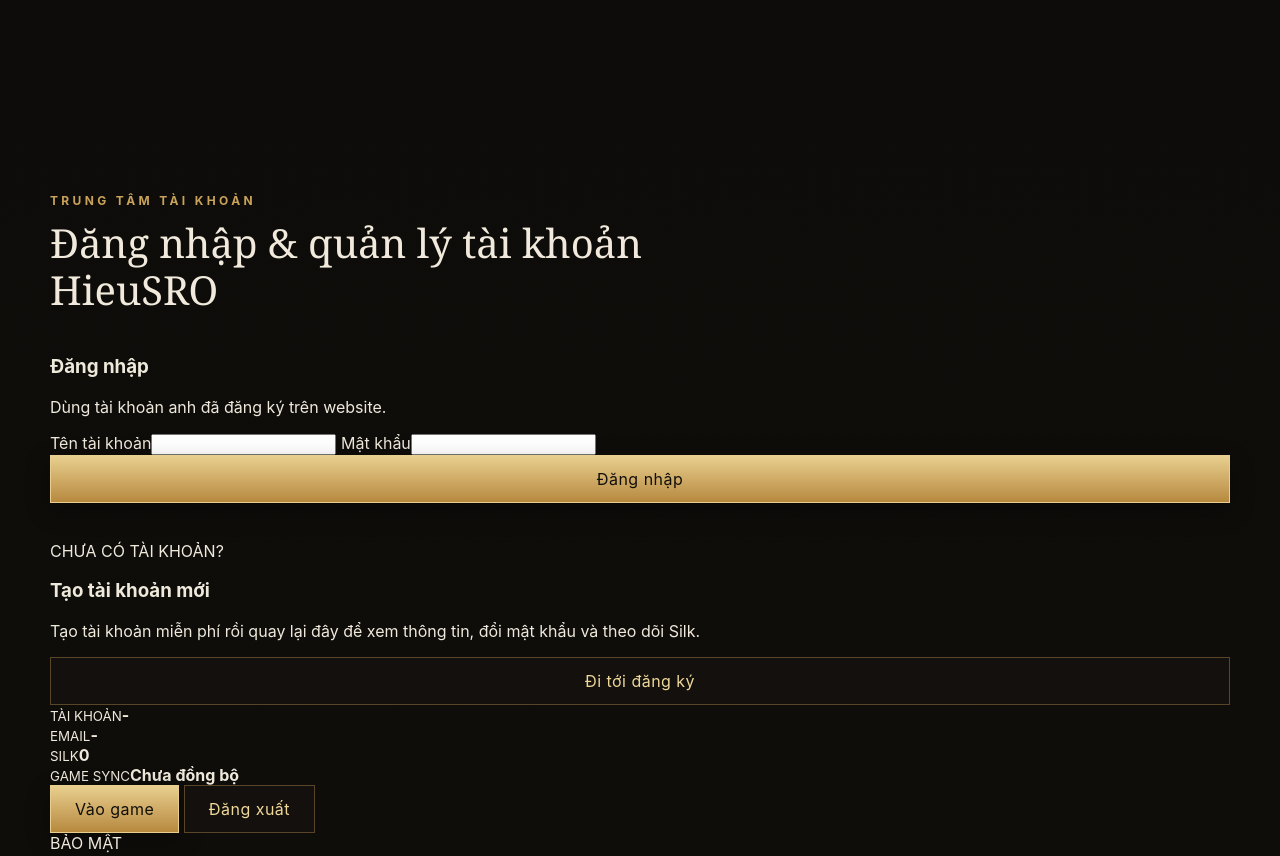
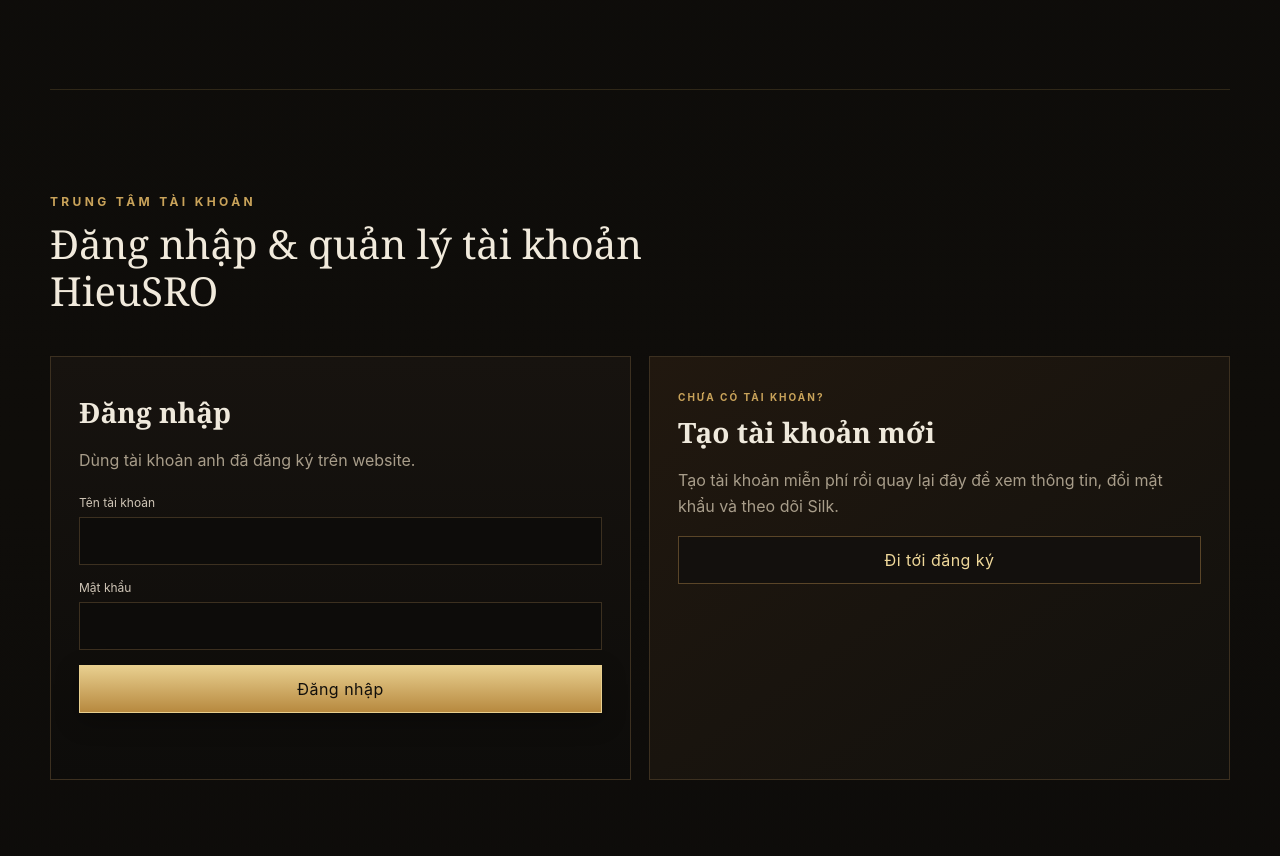
Before and after one commit to traanviet3010-ux/cloude, a website: page portal/public/index.html in a window 1280 px wide. Shown: the part 1866-2722 px from the top of the page. Drawn offline with Linux system fonts and the light colour scheme; no server answers.

Commit message:
Load account center styles

```diff
--- a/portal/public/index.html
+++ b/portal/public/index.html
@@ -7,6 +7,7 @@
   <meta name="description" content="HieuSRO - cổng thông tin Silkroad phong cách cổ điển, giao diện tiếng Việt.">
   <title>HieuSRO - Con Đường Tơ Lụa Việt Nam</title>
   <link rel="stylesheet" href="/styles.css">
+  <link rel="stylesheet" href="/account.css">
 </head>
 <body>
   <div class="noise"></div>
```
